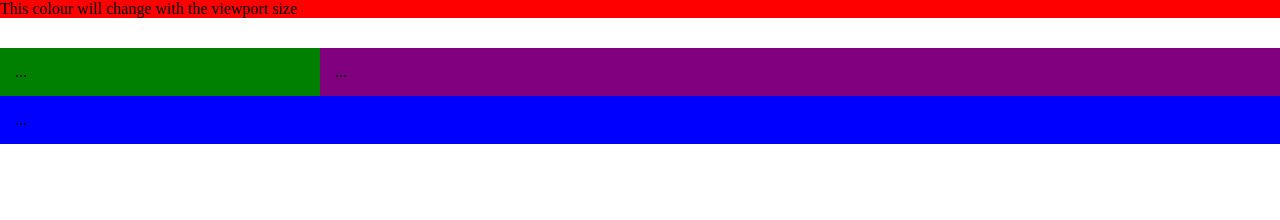
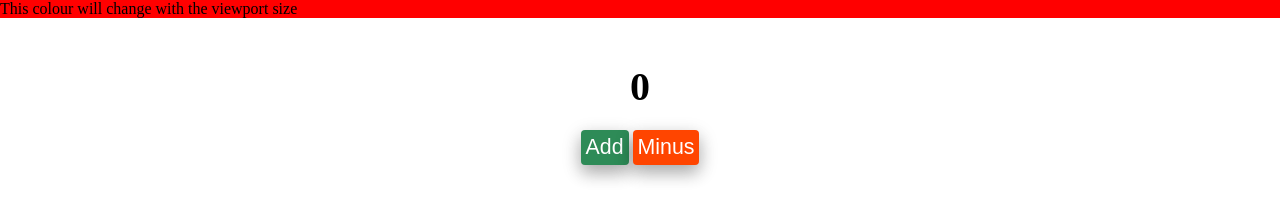
Before and after one commit to LetTheWookieWin92/2_CounterWithMediaQueries, a plain HTML site: page index.html in a window 1280 px wide. Drawn offline with Linux system fonts and the light colour scheme.

Commit message:
Added buttons and total

```diff
--- a/index.css
+++ b/index.css
@@ -98,3 +98,35 @@
     .col-lg-11 {width: 91.66%;}
     .col-lg-12 {width: 100%;}
 }
+
+.addButton
+{
+    background-color: seagreen;
+    font-size: 16pt;
+    padding: 5px;
+    border-radius: 4px;
+    box-shadow: 0 8px 16px 0 rgba(0,0,0,0.2), 0 6px 20px 0 rgba(0,0,0,0.19);
+    color: white;
+    cursor: pointer;
+}
+
+.addButton:hover
+{
+    box-shadow: 0 12px 16px 0 rgba(0,0,0,0.24), 0 17px 50px 0 rgba(0,0,0,0.19);
+}
+
+.minusButton
+{
+    background-color: orangered;
+    font-size: 16pt;
+    padding: 5px;
+    border-radius: 4px;
+    box-shadow: 0 8px 16px 0 rgba(0,0,0,0.2), 0 6px 20px 0 rgba(0,0,0,0.19);
+    color: white;
+    cursor: pointer;
+}
+
+.minusButton:hover
+{
+    box-shadow: 0 12px 16px 0 rgba(0,0,0,0.24), 0 17px 50px 0 rgba(0,0,0,0.19);
+}
--- a/index.html
+++ b/index.html
@@ -12,9 +12,11 @@
     <div class="exampleBackground">This colour will change with the viewport size</p>
 
     <div class="row" style="margin-top: 30px;">
-        <div class="col-xs-3 col-s-3 col-m-3 col-lg-3" style="background-color: green;">...</div>
-        <div class="col-xs-6 col-s-9 col-m-9 col-lg-9" style="background-color: purple;">...</div>
-        <div class="col-xs-3 col-s-12 col-m-12 col-lg-12" style="background-color: blue;">...</div>
+        <div class="col-xs-12 col-s-12 col-m-12 col-lg-12" style="text-align: center;">
+            <p style="font-size: 30pt; margin-bottom: 20px;"><b>0</b></p>
+            <button class="button addButton" onclick="window.location.href='http://www.google.com'">Add</button>
+            <button class="button minusButton" onclick="window.location.href='http://www.google.com'">Minus</button>
+        </div>
     </div>
 
 
```
